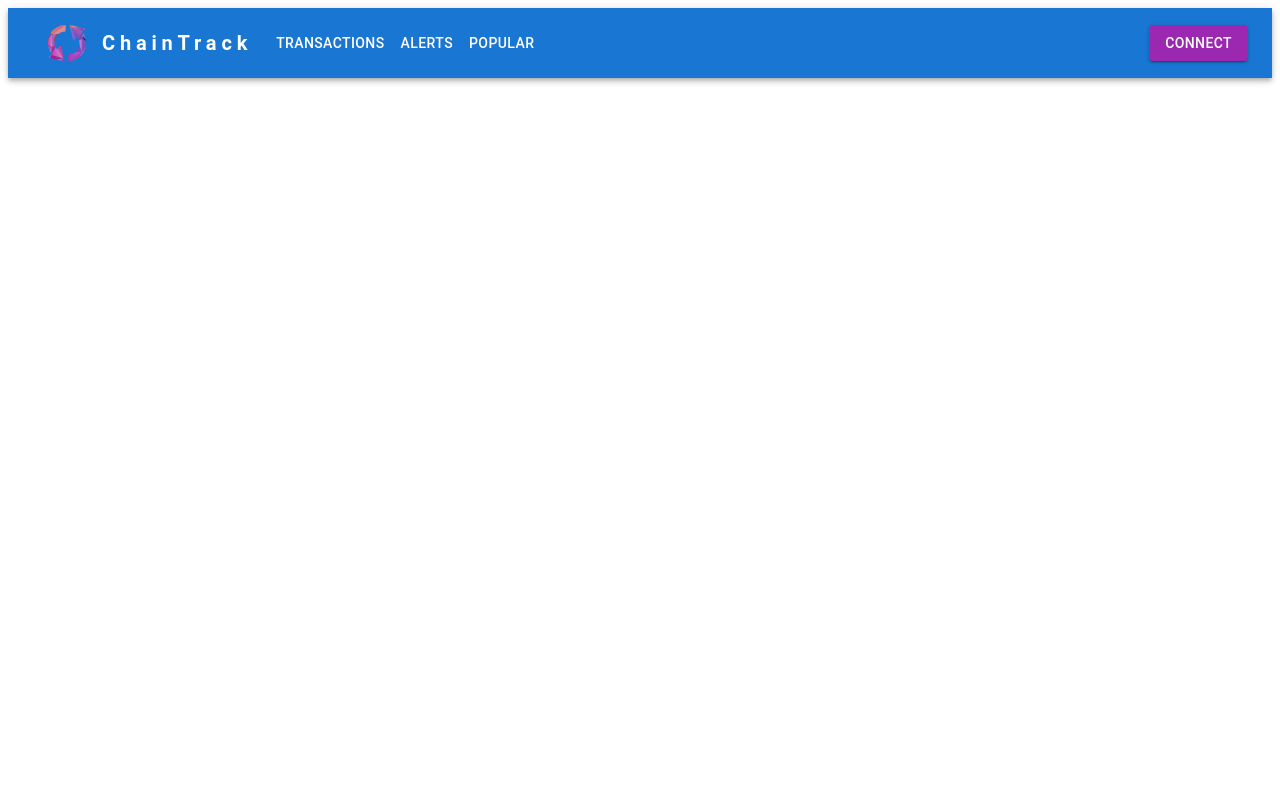
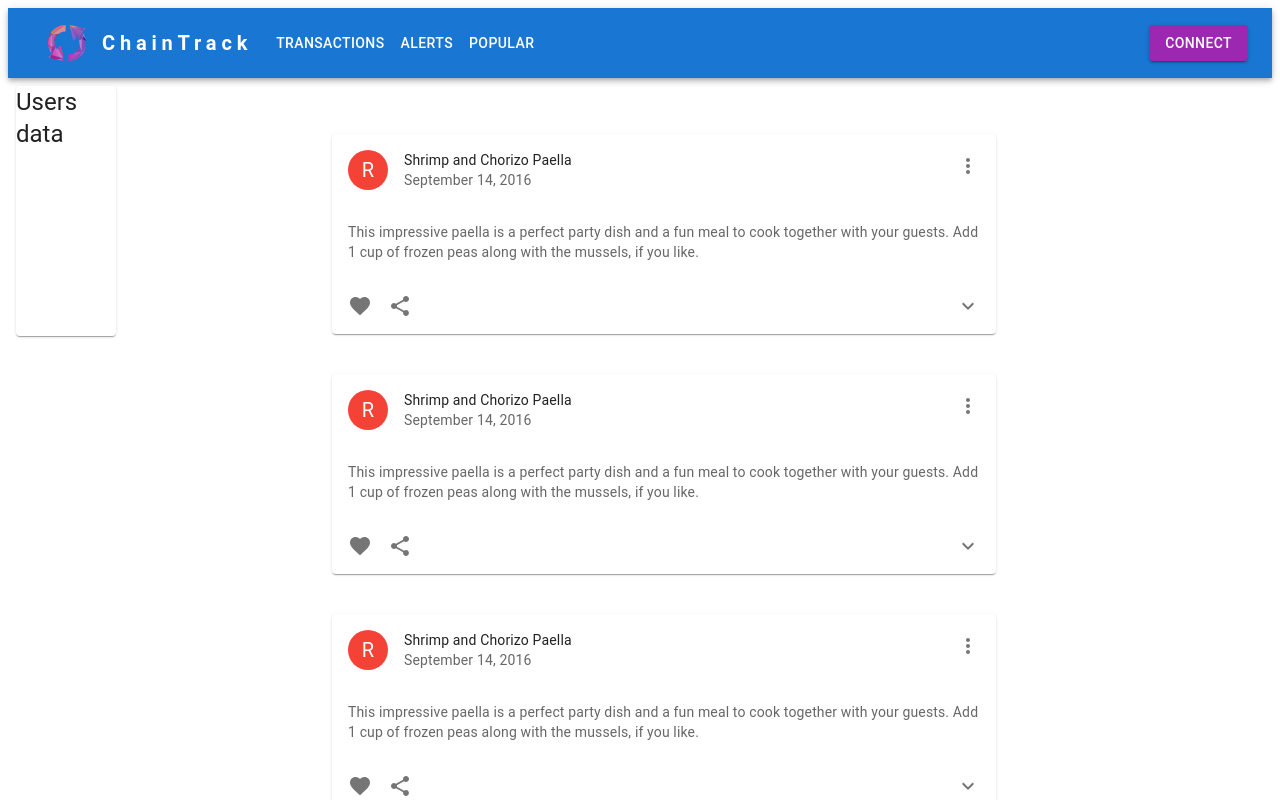
Before and after one commit to Fedxtra/ChainTrackFront, a Next.js app: page / in a window 1280 px wide. Shown: the top 800 px of the page. Built offline with nearby package versions, Linux system fonts and the light colour scheme; what @lukso/web3-onboard-config, @web3-onboard/core, @web3-onboard/injected-wallets would draw is missing.

Commit message:
feat: cards

```diff
--- /dev/null
+++ b/src/app/card.tsx
@@ -0,0 +1,112 @@
+'use client';
+
+import * as React from 'react';
+import { styled } from '@mui/material/styles';
+import Card from '@mui/material/Card';
+import CardHeader from '@mui/material/CardHeader';
+import CardMedia from '@mui/material/CardMedia';
+import CardContent from '@mui/material/CardContent';
+import CardActions from '@mui/material/CardActions';
+import Collapse from '@mui/material/Collapse';
+import Avatar from '@mui/material/Avatar';
+import IconButton, { IconButtonProps } from '@mui/material/IconButton';
+import Typography from '@mui/material/Typography';
+import { red } from '@mui/material/colors';
+import FavoriteIcon from '@mui/icons-material/Favorite';
+import ShareIcon from '@mui/icons-material/Share';
+import ExpandMoreIcon from '@mui/icons-material/ExpandMore';
+import MoreVertIcon from '@mui/icons-material/MoreVert';
+
+interface ExpandMoreProps extends IconButtonProps {
+    expand: boolean;
+}
+
+const ExpandMore = styled((props: ExpandMoreProps) => {
+    const { expand, ...other } = props;
+    return <IconButton {...other} />;
+})(({ theme, expand }) => ({
+    transform: !expand ? 'rotate(0deg)' : 'rotate(180deg)',
+    marginLeft: 'auto',
+    transition: theme.transitions.create('transform', {
+        duration: theme.transitions.duration.shortest,
+    }),
+}));
+
+export default function RecipeReviewCard() {
+    const [expanded, setExpanded] = React.useState(false);
+
+    const handleExpandClick = () => {
+        setExpanded(!expanded);
+    };
+
+    return (
+        <Card sx={{  maxWidth: "70%", marginTop: 5  }}>
+            <CardHeader
+                avatar={
+                    <Avatar sx={{ bgcolor: red[500] }} aria-label="recipe">
+                        R
+                    </Avatar>
+                }
+                action={
+                    <IconButton aria-label="settings">
+                        <MoreVertIcon />
+                    </IconButton>
+                }
+                title="Shrimp and Chorizo Paella"
+                subheader="September 14, 2016"
+            />
+            <CardContent>
+                <Typography variant="body2" color="text.secondary">
+                    This impressive paella is a perfect party dish and a fun meal to cook
+                    together with your guests. Add 1 cup of frozen peas along with the mussels,
+                    if you like.
+                </Typography>
+            </CardContent>
+            <CardActions disableSpacing>
+                <IconButton aria-label="add to favorites">
+                    <FavoriteIcon />
+                </IconButton>
+                <IconButton aria-label="share">
+                    <ShareIcon />
+                </IconButton>
+                <ExpandMore
+                    expand={expanded}
+                    onClick={handleExpandClick}
+                    aria-expanded={expanded}
+                    aria-label="show more"
+                >
+                    <ExpandMoreIcon />
+                </ExpandMore>
+            </CardActions>
+            <Collapse in={expanded} timeout="auto" unmountOnExit>
+                <CardContent>
+                    <Typography paragraph>Method:</Typography>
+                    <Typography paragraph>
+                        Heat 1/2 cup of the broth in a pot until simmering, add saffron and set
+                        aside for 10 minutes.
+                    </Typography>
+                    <Typography paragraph>
+                        Heat oil in a (14- to 16-inch) paella pan or a large, deep skillet over
+                        medium-high heat. Add chicken, shrimp and chorizo, and cook, stirring
+                        occasionally until lightly browned, 6 to 8 minutes. Transfer shrimp to a
+                        large plate and set aside, leaving chicken and chorizo in the pan. Add
+                        pimentón, bay leaves, garlic, tomatoes, onion, salt and pepper, and cook,
+                        stirring often until thickened and fragrant, about 10 minutes. Add
+                        saffron broth and remaining 4 1/2 cups chicken broth; bring to a boil.
+                    </Typography>
+                    <Typography paragraph>
+                        Add rice and stir very gently to distribute. Top with artichokes and
+                        peppers, and cook without stirring, until most of the liquid is absorbed,
+                        15 to 18 minutes. Reduce heat to medium-low, add reserved shrimp and
+                        mussels, tucking them down into the rice, and cook again without
+                        stirring, until mussels have opened and rice is just tender, 5 to 7
+                        minutes more. (Discard any mussels that don&apos;t open.)
+                    </Typography>
+                    <Typography>
+                        Set aside off of the heat to let rest for 10 minutes, and then serve.
+                    </Typography>
+                </CardContent>
+            </Collapse>
+        </Card>
+    );
+}
--- a/src/app/page.tsx
+++ b/src/app/page.tsx
@@ -1,10 +1,33 @@
 import * as React from 'react';
 import Appbar from "./appbar";
+import Card from "./card";
+import {List, Grid, Paper} from "@mui/material";
+import {TypeSpecimen} from "@mui/icons-material";
+import Typography from "@mui/material/Typography";
+
 
 export default function Home() {
   return (
     <main>
         <Appbar/>
+        <Grid container spacing={0} sx={{ width: '100%', maxWidth: '100%', margin: 1}}>
+            <Grid item md={3}>
+                <Paper sx={{width: 100, height: 250}}>
+                    <Typography variant="h5" component="div">
+                        Users data
+                    </Typography>
+                </Paper>
+            </Grid>
+            <Grid item md={9}>
+                <List sx={{ width: '100%', maxWidth: '100%'}}>
+                    <Card/>
+                    <Card/>
+                    <Card/>
+                    <Card/>
+                    <Card/>
+                </List>
+            </Grid>
+        </Grid>
     </main>
   )
 }
```
